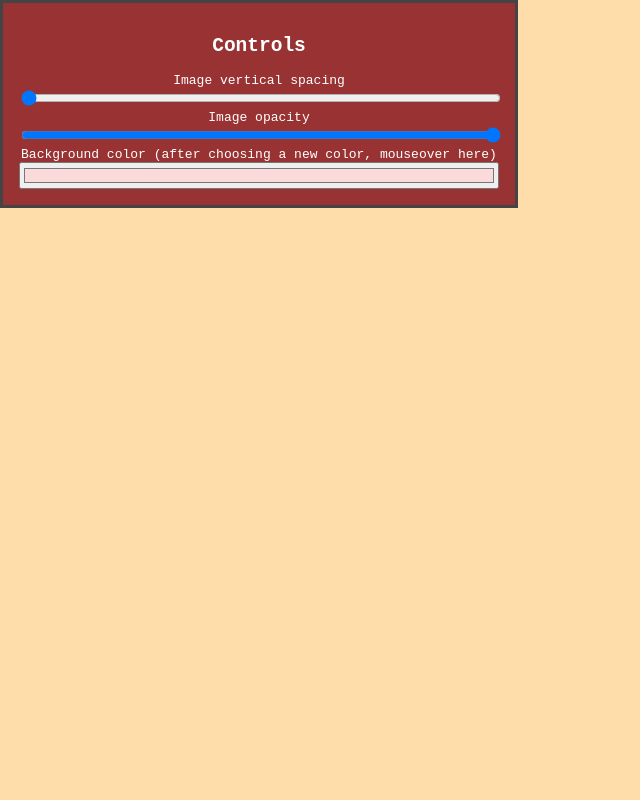
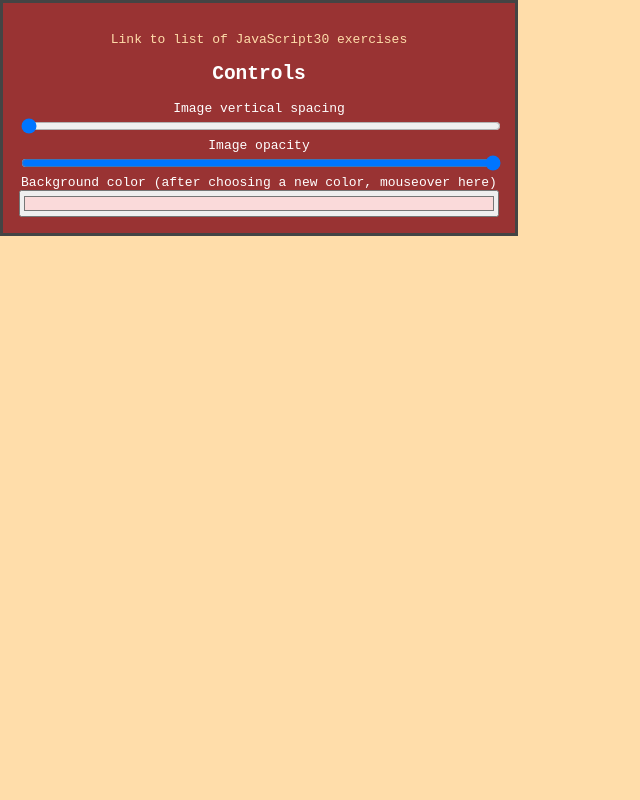
Before and after one commit to tdudkowski/JavaScript30, a plain HTML site: page 3.Playing-with-CSS-Variables-and-JS/index.html in a window 1280 px wide. Shown: the top 800 px of the page, without its empty margins (0-640 px from the left). Drawn offline with Linux system fonts and the light colour scheme.

Commit message:
add link to js30

```diff
--- a/3.Playing-with-CSS-Variables-and-JS/index.html
+++ b/3.Playing-with-CSS-Variables-and-JS/index.html
@@ -11,6 +11,7 @@
 <head>
 <body>
   <div class="controls">
+    <p><a href="../">Link to list of JavaScript30 exercises</a></p>
     <h2>Controls</h2>
     <label for="spacing">Image vertical spacing</label>
     <input type="range" name="spacing" min="10" max="200" value="10" data-sizing="px">
```
